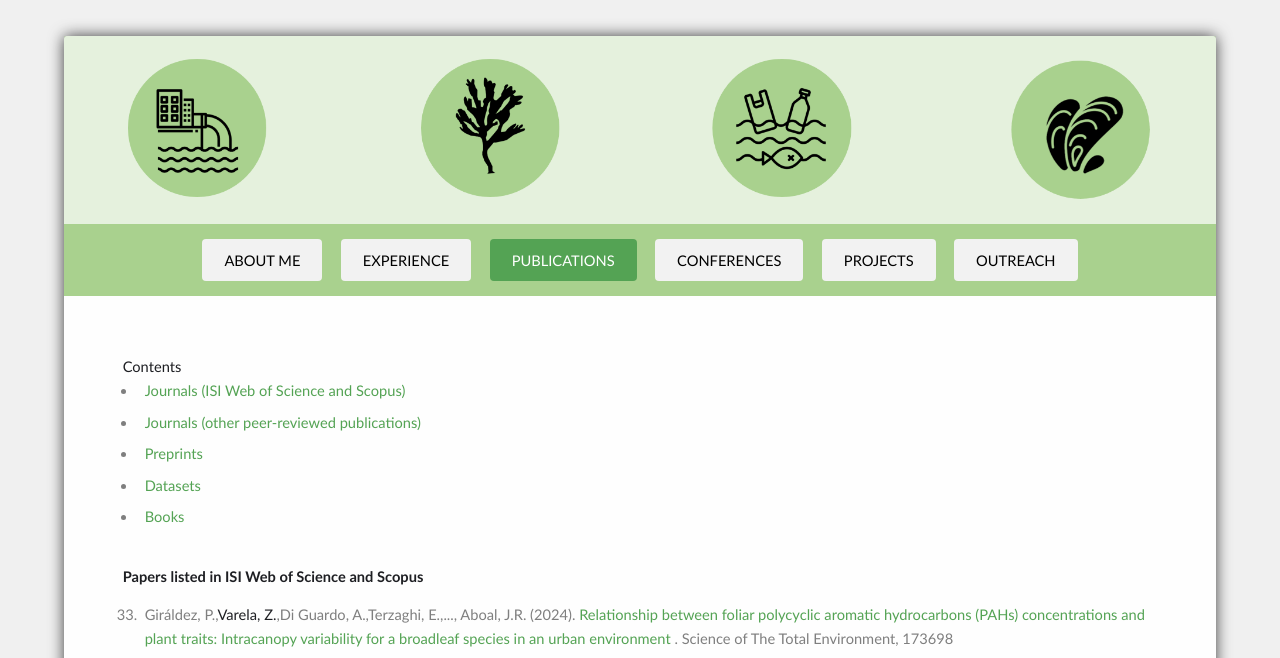
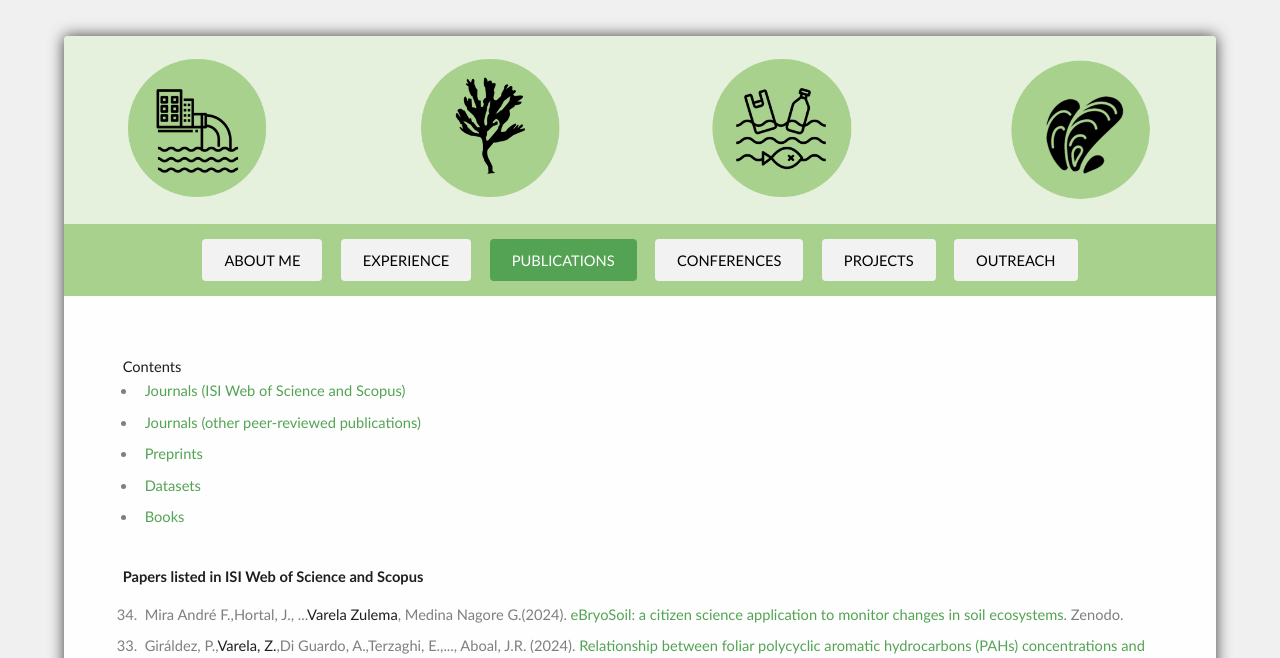
Before and after one commit to ZulemaVR/ZulemaVR.github.io, a plain HTML site: page publications.html in a window 1280 px wide. Shown: the part 127-785 px from the top of the page. Drawn offline with Linux system fonts and the light colour scheme.

Commit message:
Update publications.html

```diff
--- a/publications.html
+++ b/publications.html
@@ -40,7 +40,8 @@
             </ul>
             <h1 id="papers">Papers listed in ISI Web of Science and Scopus</h1>
             <ol reversed>
-              <li>Giráldez, P.,<b>Varela, Z.</b>,Di Guardo, A.,Terzaghi, E.,..., Aboal, J.R. (2024). <a target="_blank" href="https://www.sciencedirect.com/science/article/pii/S0048969724038452?via%3Dihub">Relationship between foliar polycyclic aromatic hydrocarbons (PAHs) concentrations and plant traits: Intracanopy variability for a broadleaf species in an urban environment </a>. Science of The Total Environment, 173698</li>
+              <li> Mira André F.,Hortal, J., ...<b>Varela Zulema</b>, Medina Nagore G.(2024). <a target="_blank" href="https://www.nature.com/articles/s41598-024-74464-8">eBryoSoil: a citizen science application to monitor changes in soil ecosystems</a>. Zenodo.</li>
+	      <li>Giráldez, P.,<b>Varela, Z.</b>,Di Guardo, A.,Terzaghi, E.,..., Aboal, J.R. (2024). <a target="_blank" href="https://www.sciencedirect.com/science/article/pii/S0048969724038452?via%3Dihub">Relationship between foliar polycyclic aromatic hydrocarbons (PAHs) concentrations and plant traits: Intracanopy variability for a broadleaf species in an urban environment </a>. Science of The Total Environment, 173698</li>
 	      <li>Vidal-Abad, A., Casal, M.A.,...Poza-Nogueiras, V.,<b>Varela, Z.</b>, Galbán-Malagón, C., Ouro, P., Fernández-Salnés, A. (2024). <a target="_blank" href="https://doi.org/10.1016/j.marpolbul.2024.116442">Case report of plastic nurdles pollution in Galicia (NW Atlantic) following the Toconao's spill in December 2023: The VIEIRA Collaborative </a>. Marine Pollution Bulletin, vol. 203, 116442</li>
 	      <li><b>Varela Río, Z.*</b>, Rodríguez Parra, J., Boquete Seoane M.T. (2024). <a target="_blank" href="https://doi.org/10.7818/ECOS.2632">Desafíos de la mediterraneización para la preservación de la diversidad de briófitos en ríos ibéricos</a>. Ecosistemas, 2632.</li>
 	      <li>Schillé L., Valdés-Correcher E., Archaux F.,... <b>Varela Río, Z.</b>,Barbaro L., Castagneyrol B. (2024). <a target="_blank" href="https://onlinelibrary.wiley.com/doi/full/10.1111/jbi.14808">Decomposing drivers in avian insectivory: Large-scale effects of climate, habitat and bird diversity</a>. Journal of Biogeography.</li>
```
